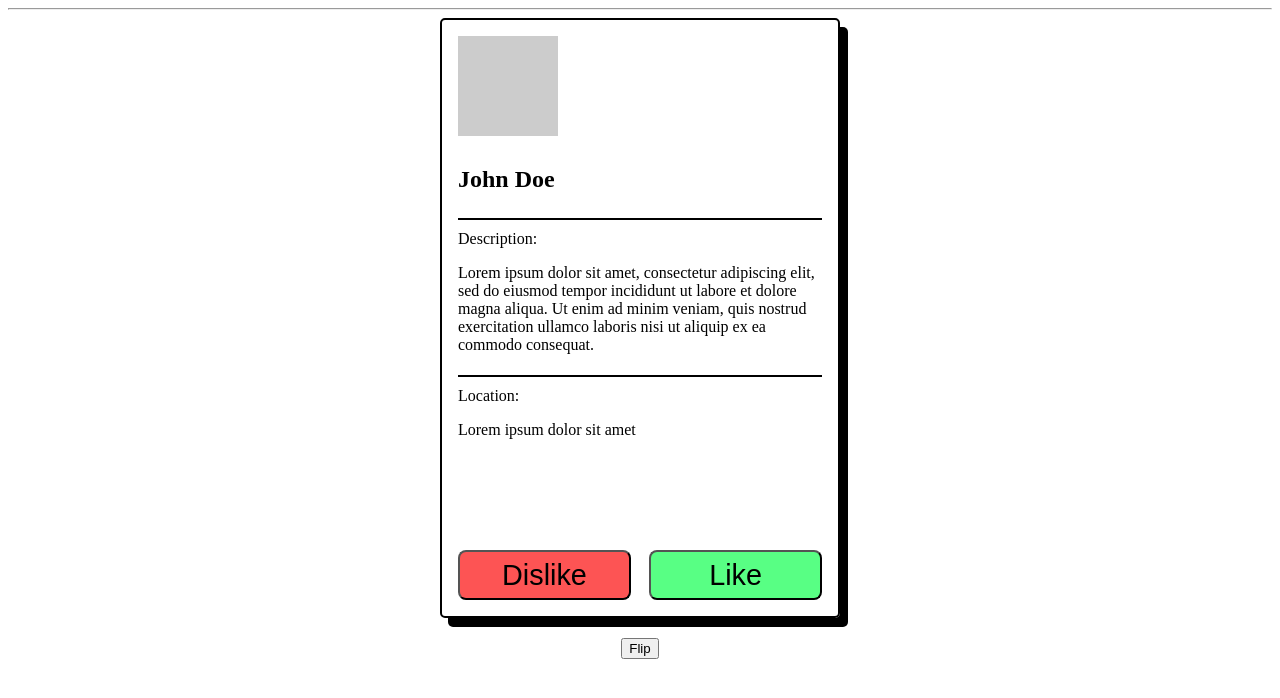
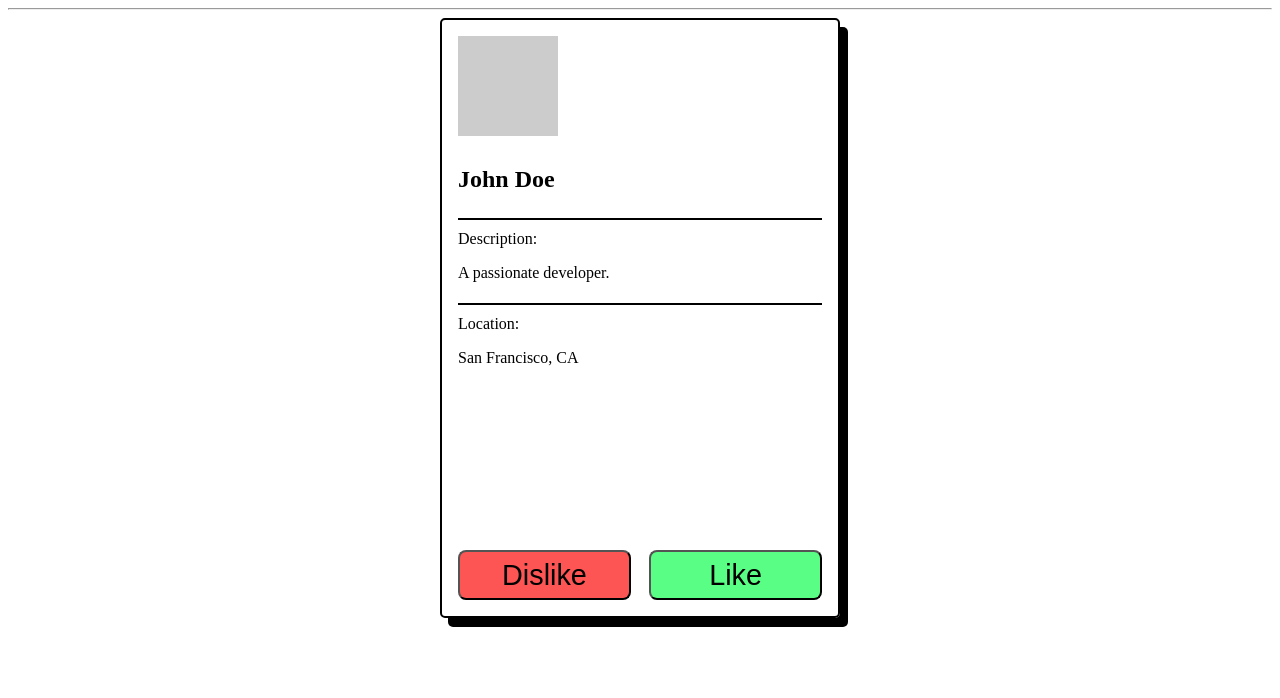
Before and after one commit to ezhong0/hackathon2024, a Flask app: page /swipes in a window 1280 px wide. Shown: the top 698 px of the page. Run offline with Flask 3, Linux system fonts and the light colour scheme.

Commit message:
finished swipes

```diff
--- a/app/templates/swipes.html
+++ b/app/templates/swipes.html
@@ -11,9 +11,9 @@
           <div class="image-placeholder"></div>
           <h2>{{user.name}}</h2>
           <p class="category">Description:</p>
-          <p>Lorem ipsum dolor sit amet, consectetur adipiscing elit, sed do eiusmod tempor incididunt ut labore et dolore magna aliqua. Ut enim ad minim veniam, quis nostrud exercitation ullamco laboris nisi ut aliquip ex ea commodo consequat.</p>
+          <p>{{user.description}}</p>
           <p class="category">Location:</p>
-          <p>Lorem ipsum dolor sit amet</p>
+          <p>{{user.location}}</p>
           <div class="like-dislike">
             <button onclick="dislikeUser()">Dislike</button>
             <button onclick="likeUser()">Like</button>
@@ -21,11 +21,11 @@
         </div>
         <div class="card-back">
           <h3>My Business:</h3>
-          <p>Lorem ipsum dolor sit amet, consectetur adipiscing elit</p>
+          <p>{{user.company}}</p>
           <p class="category">Experience:</p>
-          <p>Lorem ipsum dolor sit amet, consectetur adipiscing elit</p>
+          <p>{{user.background}}</p>
           <p class="category">Hobbies:</p>
-          <p> Lorem ipsum dolor sit amet, consectetur adipiscing elit</p>
+          <p> {{user.word1}}, {{user.word2}}, {{user.word3}}</p>
           <div class="like-dislike">
             <button class="dislike" onclick="dislikeUser()">Dislike</button>
             <button class="like" onclick="likeUser()">Like</button>
@@ -34,17 +34,18 @@
       </div>
 
 
-      <div class="buttons">
+      <!-- <div class="buttons">
         <button onclick="flipCard()">Flip</button>
-      </div>
+      </div> -->
 
       <script>
+        document.getElementById("userCard").addEventListener("click", flipCard);
         function flipCard() {
           document.getElementById("userCard").classList.toggle("flipped");
         }
 
         function likeUser() {
-          // TODO: Add functionality for liking the user
+          console.log("Liked user");
         }
 
         function dislikeUser() {
```
